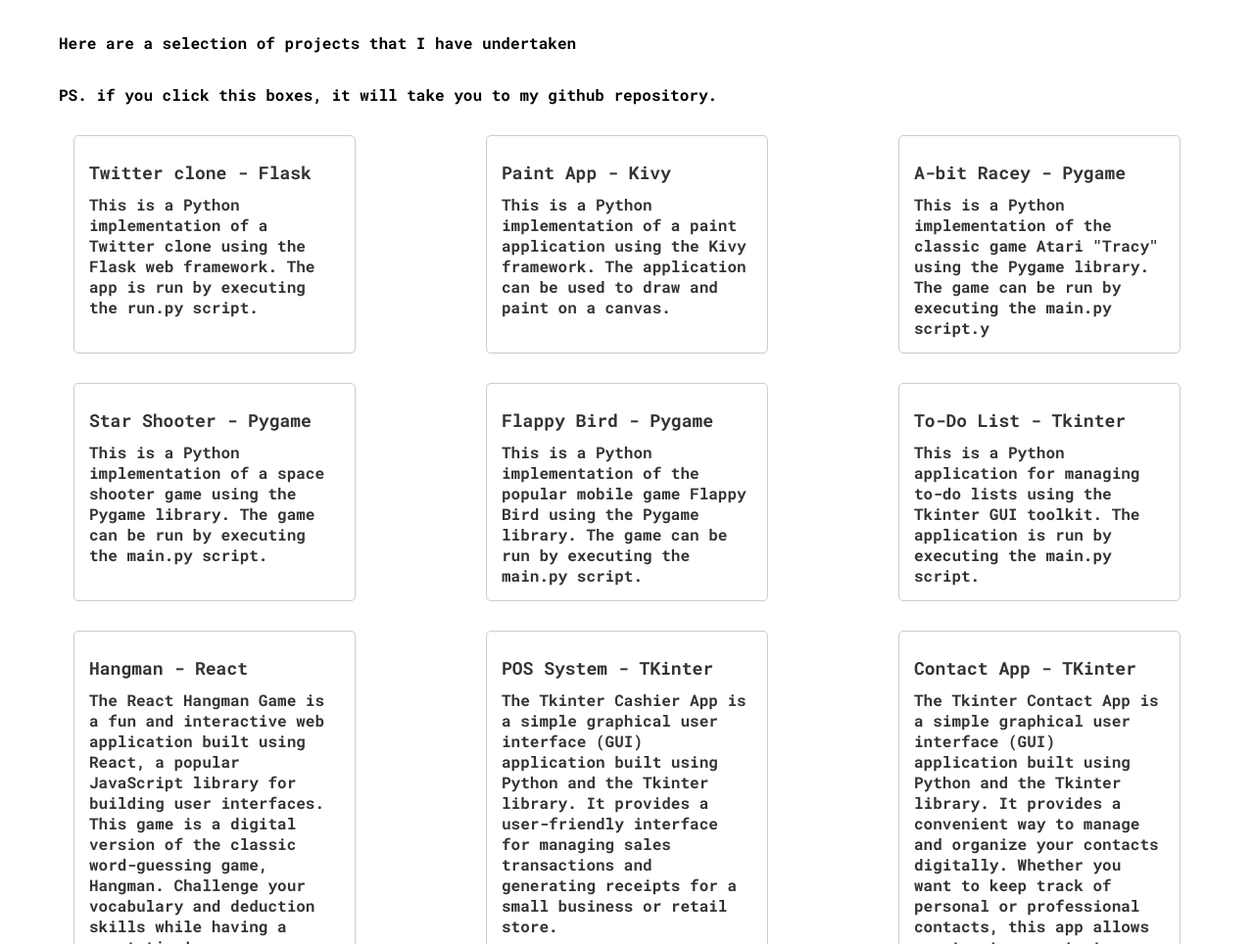
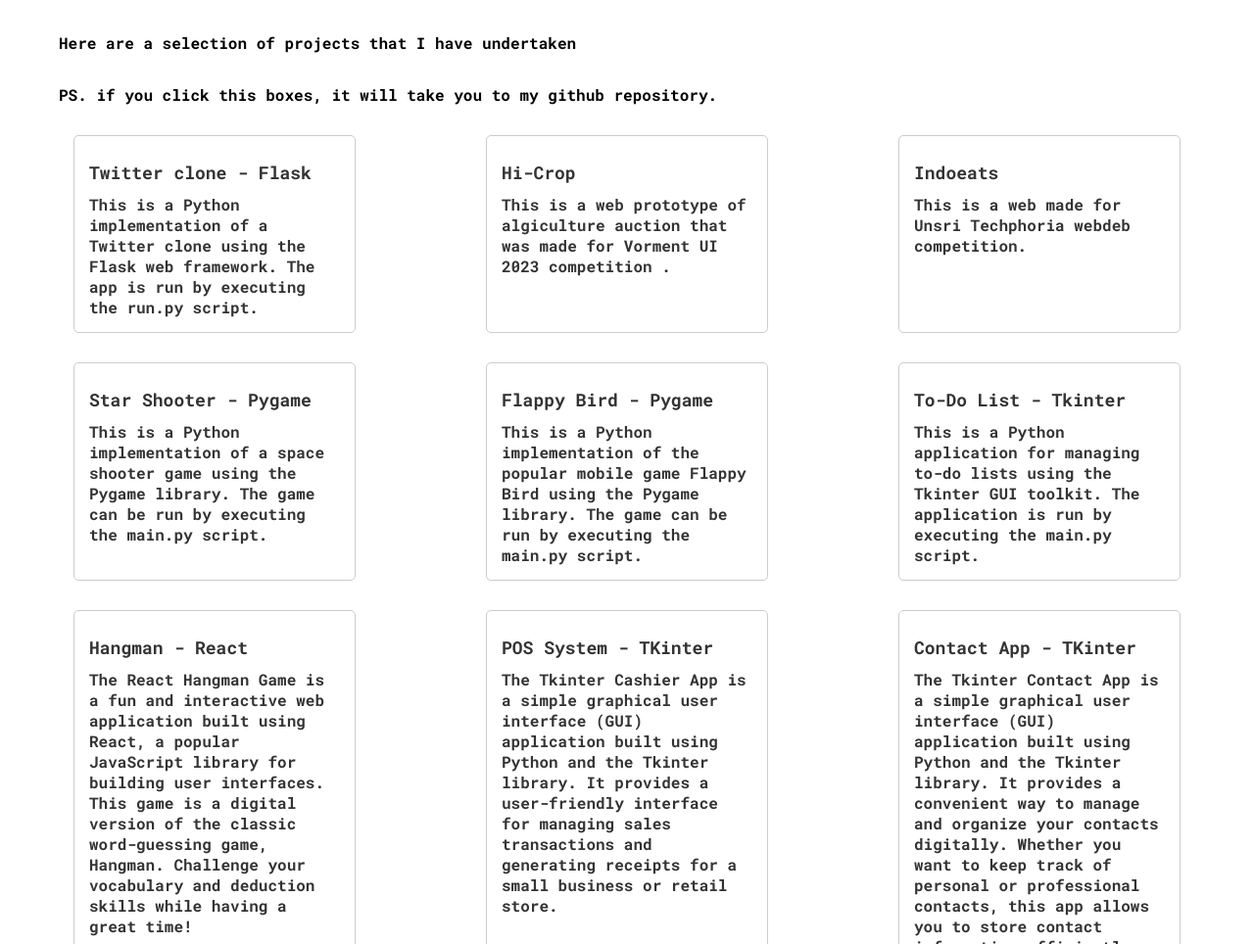
Before and after one commit to SnakeXrnt/portfolio-ethan, a plain HTML site: page index.html in a window 1280 px wide. Shown: the part 2100-3064 px from the top of the page at 98% size. Drawn offline with Linux system fonts and the light colour scheme; a web font is replaced by a local one.

Commit message:
change project list

```diff
--- a/index.html
+++ b/index.html
@@ -132,15 +132,14 @@ create date 2023-08-31 08:19:36
             <p>This is a Python implementation of a Twitter clone using the Flask web framework. The app is run by executing the run.py script.</p>
           </a>
 
-          <a href="hhttps://github.com/SnakeXrnt/Kivy-PaintApp" class="project" target="_blank">
-            <h3>Paint App - Kivy</h3>
-            <p>This is a Python implementation of a paint application using the Kivy framework. The application can be used to draw and paint on a canvas.</p>
-
+          <a href="https://snakexrnt.github.io/hicrop-web/" class="project" target="_blank">
+            <h3>Hi-Crop</h3>
+            <p>This is a web prototype of algiculture auction that was made for Vorment UI 2023 competition .</p>
           </a>
 
-          <a href="https://github.com/SnakeXrnt/Pygame-ABitRacey" class="project" target="_blank">
-            <h3>A-bit Racey - Pygame</h3>
-            <p>This is a Python implementation of the classic game Atari "Tracy" using the Pygame library. The game can be run by executing the main.py script.y</p>
+          <a href="https://snakexrnt.github.io/indoeats/#" class="project" target="_blank">
+            <h3>Indoeats</h3>
+            <p>This is a web made for Unsri Techphoria webdeb competition. </p>
 
           </a>
 
```
